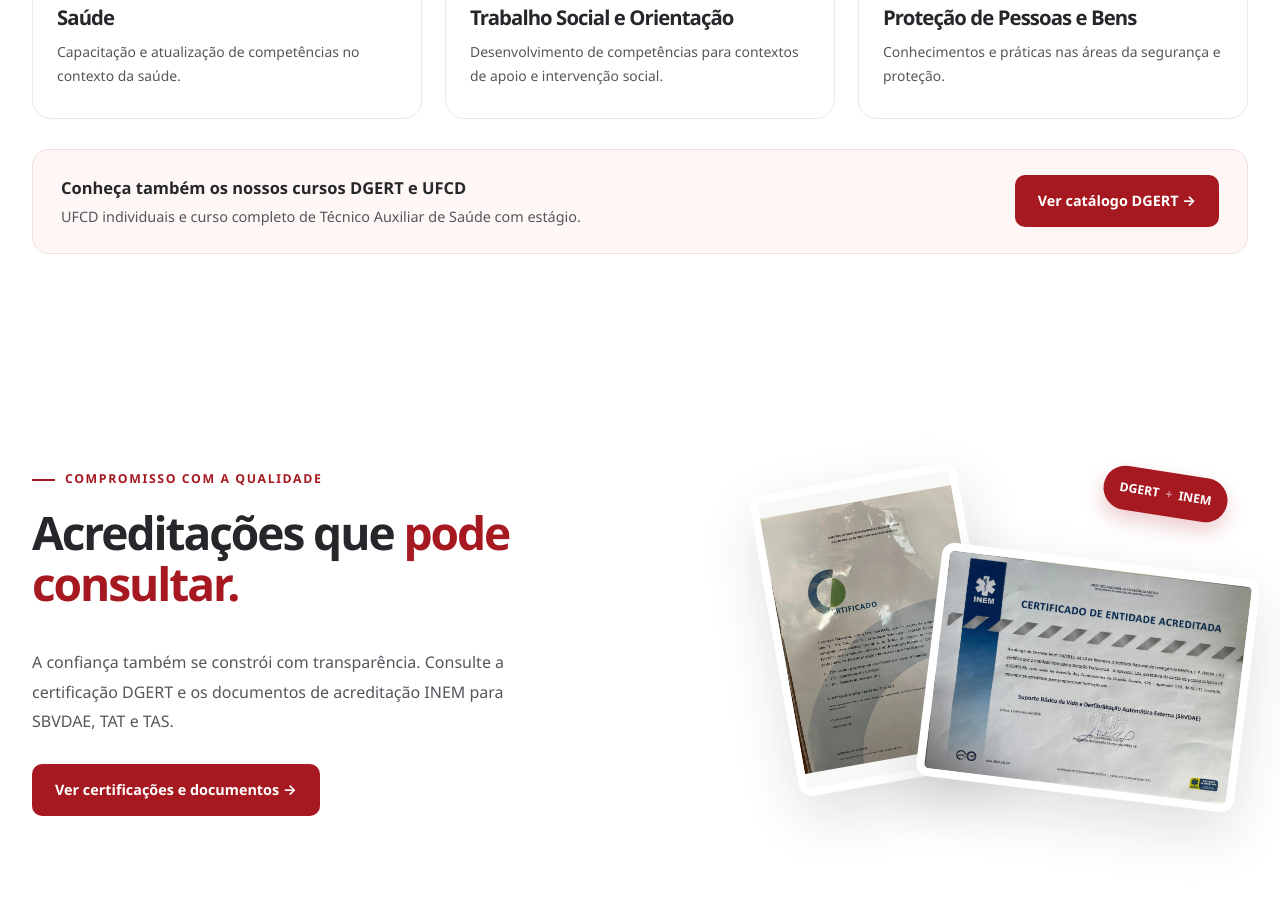
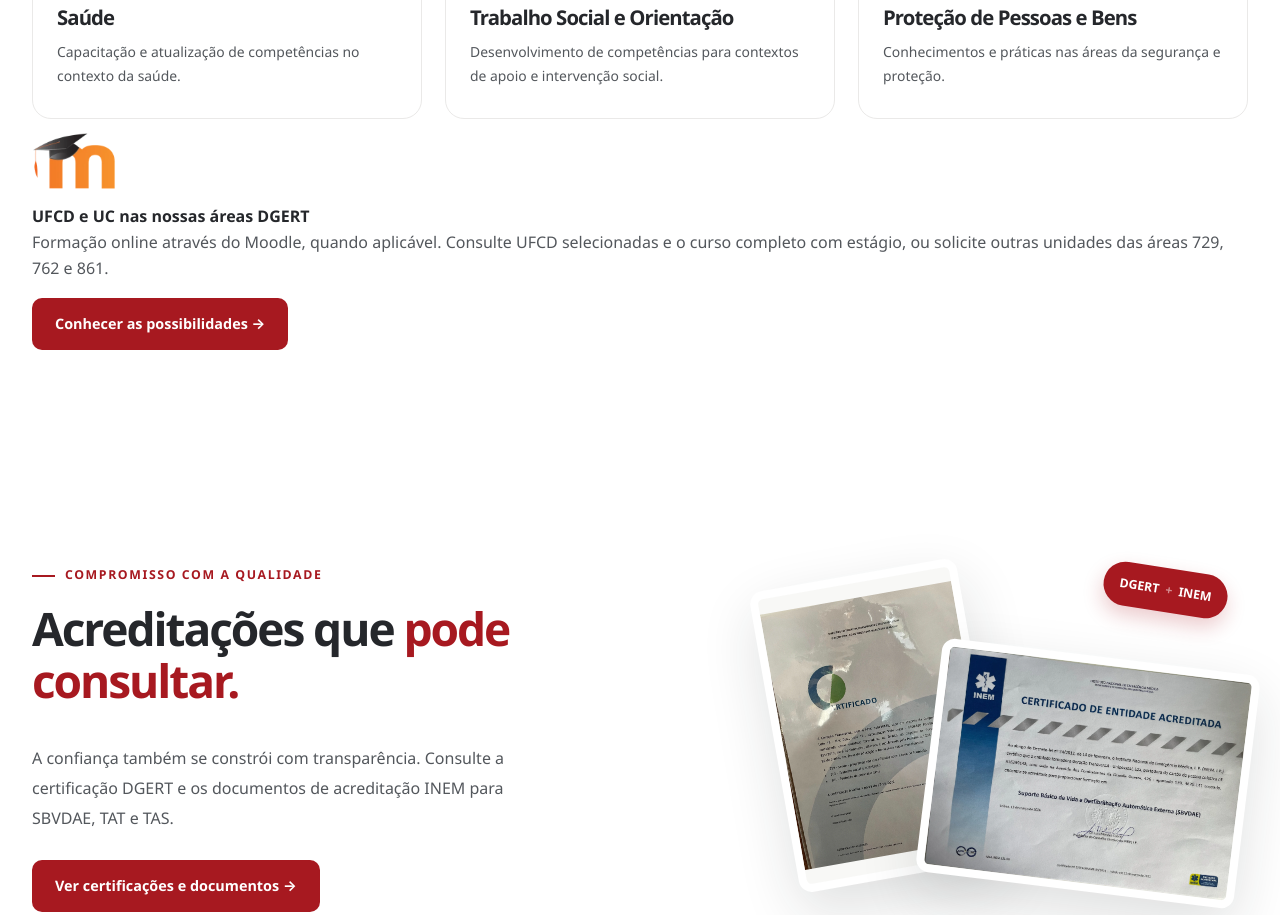
Before and after one commit to BPsBEAST/geracaotransversal, a plain HTML site: page index.html in a window 1280 px wide. Shown: the part 3182-4097 px from the top of the page. Drawn offline with Linux system fonts and the light colour scheme.

Commit message:
Destacar UFCD e UC nas áreas DGERT e integração Moodle

```diff
--- a/index.html
+++ b/index.html
@@ -56,7 +56,13 @@
   <article class="specialty-card reveal"><div class="specialty-image"><img loading="lazy" src="assets/images/formacoes/saude.webp" alt="Exercício prático na área da saúde" width="410" height="235"></div><div class="specialty-copy"><span class="specialty-number">729</span><h3>Saúde</h3><p>Capacitação e atualização de competências no contexto da saúde.</p></div></article>
   <article class="specialty-card reveal"><div class="specialty-image"><img loading="lazy" src="assets/images/formacoes/social.webp" alt="Material pedagógico da Geração Transversal" width="410" height="235"></div><div class="specialty-copy"><span class="specialty-number">762</span><h3>Trabalho Social e Orientação</h3><p>Desenvolvimento de competências para contextos de apoio e intervenção social.</p></div></article>
   <article class="specialty-card reveal"><div class="specialty-image"><img loading="lazy" src="assets/images/formacoes/protecao.webp" alt="Formação de suporte básico de vida" width="410" height="235"></div><div class="specialty-copy"><span class="specialty-number">861</span><h3>Proteção de Pessoas e Bens</h3><p>Conhecimentos e práticas nas áreas da segurança e proteção.</p></div></article>
-</div><div class="dgert-home-promo reveal" style="margin-top:30px;display:flex;flex-wrap:wrap;align-items:center;justify-content:space-between;gap:20px;padding:24px 28px;background:#fff7f6;border:1px solid #f0dddc;border-radius:17px"><div><strong style="display:block;font-size:1.03rem">Conheça também os nossos cursos DGERT e UFCD</strong><p style="margin:4px 0 0;font-size:.9rem">UFCD individuais e curso completo de Técnico Auxiliar de Saúde com estágio.</p></div><a class="btn btn-primary" href="formacoes/cursos-dgert.html">Ver catálogo DGERT →</a></div></div></section>
+</div><div class="dgert-home-promo reveal">
+  <div class="dgert-home-promo-content">
+    <div class="dgert-home-promo-icon"><img src="assets/images/institucional/logo-moodle.webp" alt="Moodle — plataforma de aprendizagem" width="84" height="84" loading="lazy"></div>
+    <div><strong>UFCD e UC nas nossas áreas DGERT</strong><p>Formação online através do Moodle, quando aplicável. Consulte UFCD selecionadas e o curso completo com estágio, ou solicite outras unidades das áreas 729, 762 e 861.</p></div>
+  </div>
+  <a class="btn btn-primary" href="formacoes/dgert.html#dgert-learning-title">Conhecer as possibilidades →</a>
+</div></div></section>
 <section class="section certificate-highlight" aria-labelledby="proof-home-title">
   <div class="container proof-layout">
     <div class="proof-copy reveal"><span class="eyebrow">COMPROMISSO COM A QUALIDADE</span><h2 id="proof-home-title">Acreditações que <span class="text-red">pode consultar.</span></h2><p>A confiança também se constrói com transparência. Consulte a certificação DGERT e os documentos de acreditação INEM para SBVDAE, TAT e TAS.</p><a class="btn btn-primary" href="certificacoes.html">Ver certificações e documentos →</a></div>
```
